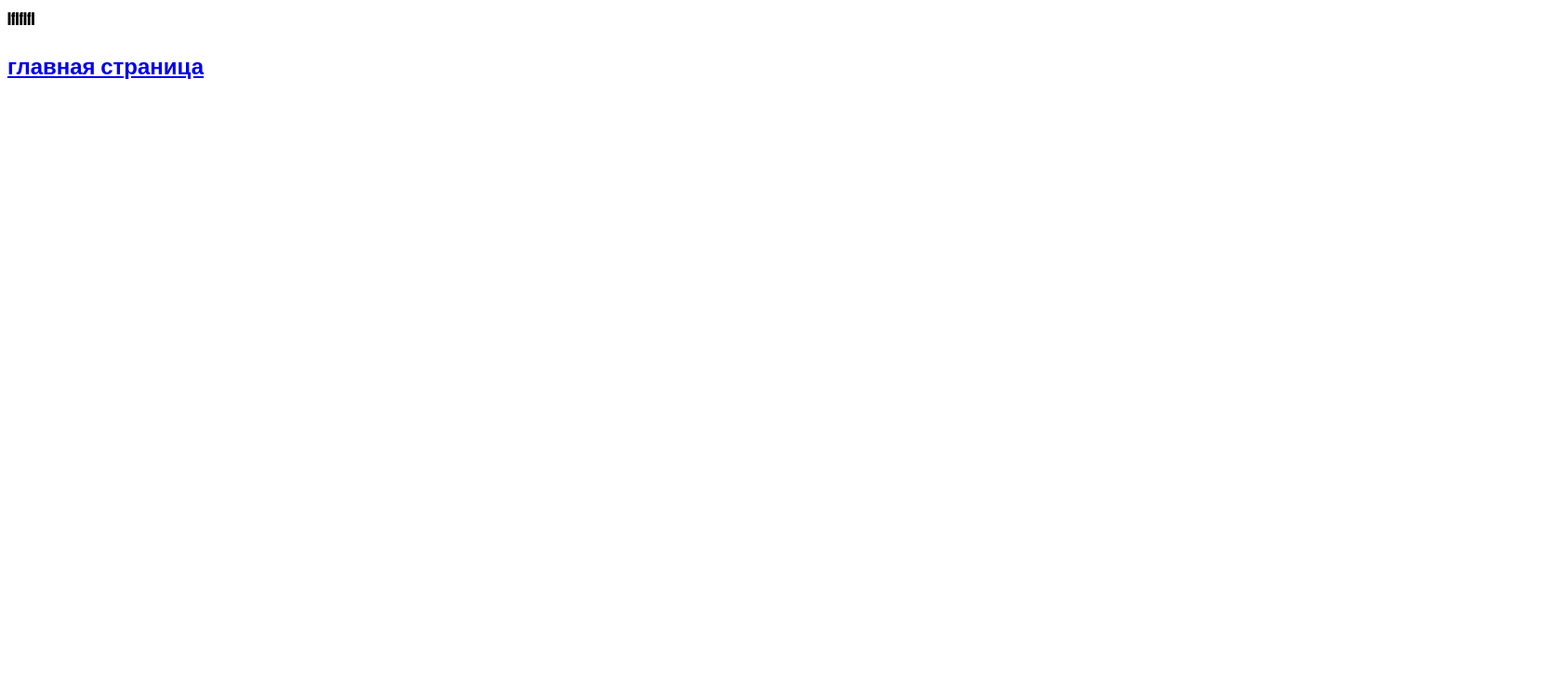
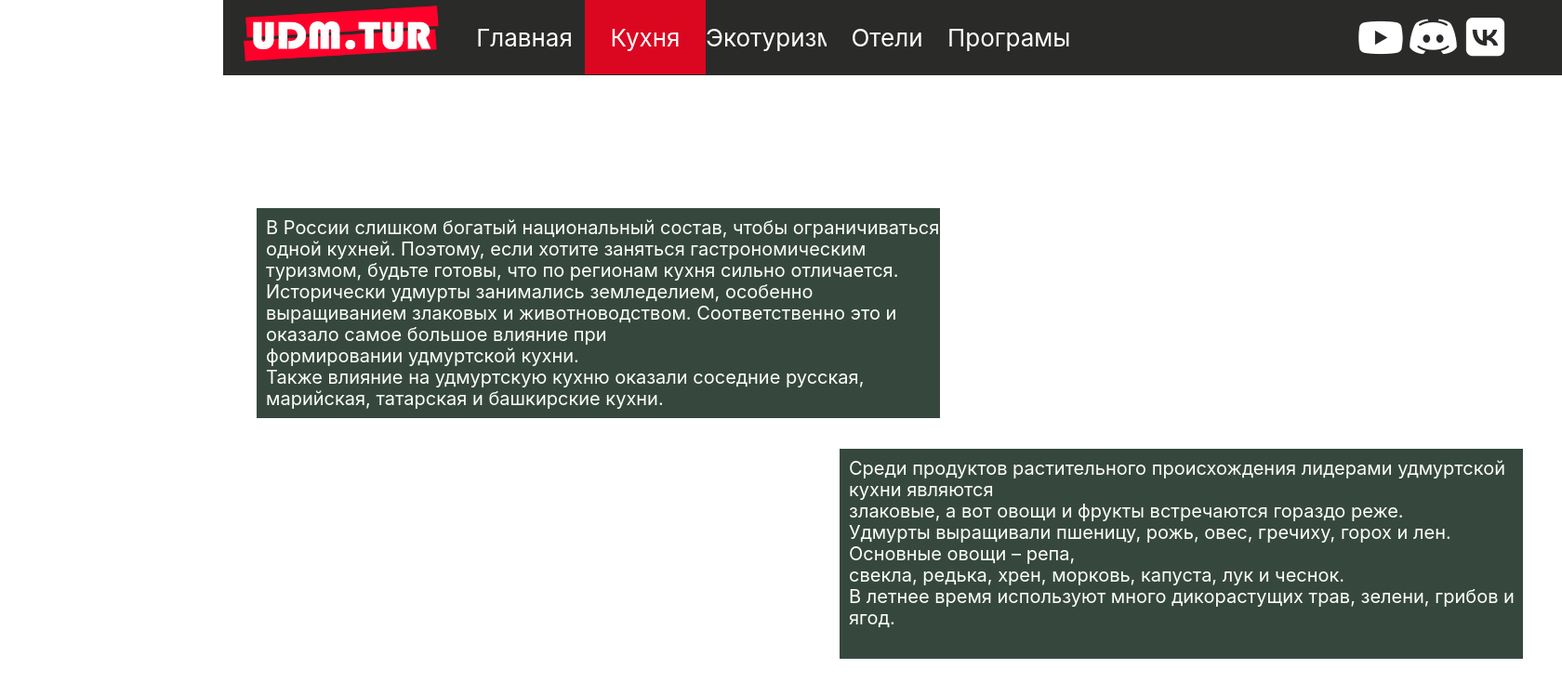
Before and after one commit to Vs3v0l0d/UDM-tour, a plain HTML site: page index/cuhnya.html in a window 1280 px wide. Shown: the top 748 px of the page at 93% size, 1680 px wide, since content can reach past the window. Drawn offline with Linux system fonts and the light colour scheme.

Commit message:
07.05.22 20:40

```diff
--- /dev/null
+++ b/css/cuhnya.css
@@ -0,0 +1,169 @@
+body{
+    font-family:Impact, Haettenschweiler, 'Arial Narrow Bold', sans-serif;
+}
+#shapka{
+position: absolute;
+width: 1440px;
+height: 82px;
+left: 240px;
+top: 0px;
+
+background-color: #2A2A29;
+}
+#vk{
+position: absolute;
+width: 55px;
+height: 55px;
+top: 13px;
+left: 1330px;
+text-decoration: none;
+user-select: none;
+background-color: #ffffff00;
+}
+#ds{
+position: absolute;
+width: 55px;
+height: 55px;
+top: 13px;
+left: 1274px;
+text-decoration: none;
+user-select: none;
+background-color: #ffffff00;
+}
+#yt{
+position: absolute;
+width: 55px;
+height: 55px;
+top: 13px;
+left: 1218px;
+text-decoration: none;
+user-select: none;
+background-color: #ffffff00;
+}
+#logo{
+position: relative;
+width: 257px;
+height: 71px;
+left: 1px;
+top: 0px;
+overflow: hidden;
+background-color: #ffffff00;
+}
+#qwe{
+position: absolute;
+width: 319px;
+height: 301px;
+left: -15.5%;
+top: -142%;
+
+}
+#glavnaya1{
+position: absolute;
+width: 130px;
+height: 80px;
+top: 0px;
+
+background: #2A2A29;
+}
+#glavnaya1:hover { background: #DB0720;}
+#glavnaya1:active { background: #ffffffbe;}
+#kuhna{
+position: absolute;
+width: 130px;
+height: 80px;
+top: 0px;
+text-decoration: none; /* убирать подчёркивание у ссылок */
+user-select: none; /* убирать выделение текста */
+background: #DB0720;
+}
+#eco{
+position: absolute;
+width: 130px;
+height: 80px;
+top: 0px;
+text-decoration: none;
+user-select: none;
+background: #2A2A29;
+}
+#eco:hover { background: #DB0720; }
+#eco:active { background: #ffffffbe; }
+#hotel{
+position: absolute;
+width: 130px;
+height: 80px;
+top: 0px;
+text-decoration: none;
+user-select: none;
+background: #2A2A29;
+}
+#hotel:hover { background: #DB0720; }
+#hotel:active { background: #ffffffbe; }
+#prog{
+position: absolute;
+width: 130px;
+height: 80px;
+top: 0px;
+text-decoration: none;
+user-select: none;
+background: #2A2A29;
+}
+#prog:hover { background: #DB0720; }
+#prog:active { background: #ffffffbe; }
+#p{
+font-family: 'Inter';
+font-style: normal;
+font-weight: 400;
+font-size: 26px;
+line-height: 30px;
+text-align: center;
+color: #FFFFFF;
+}
+#po{
+font-family: 'Inter';
+font-style: normal;
+font-weight: 600;
+font-size: 30px;
+line-height: 36px;
+text-align: center;
+
+color: #FFFFFF;
+}
+#main{
+    position: absolute;
+    background-color: #FFFFFF;
+    left: 240px;
+    top: 81px;
+    width: 1440px;
+    height: 3966px;
+
+}
+#inf1{
+    position:absolute;
+    width: 735px;
+    height: 226px;
+    left: 36px;
+    top: 143px;
+    background-color: #36483E;
+    font-family: 'Inter';
+    font-style: normal;
+    font-weight: 400;
+    font-size: 20px;
+    line-height: 23px;
+
+    color: #FFFFFF;
+}
+#inf2{
+    position: absolute;
+    width: 735px;
+    height: 226px;
+    left: 663px;
+    top: 402px;
+    background: #36483E;
+    font-family: 'Inter';
+    font-style: normal;
+    font-weight: 400;
+    font-size: 20px;
+    line-height: 23px;
+
+    color: #FFFFFF;
+}
--- a/css/main.css
+++ b/css/main.css
@@ -4,32 +4,60 @@ body{
 #shapka{
     position: absolute;
     width: 1440px;
-    height: 81px;
+    height: 82px;
     left: 240px;
-    top: 0px;
+    top:0px;
 
     background-color: #2A2A29;
+}
+#vk{
+    position: absolute;
+    width: 55px;
+    height: 55px;
+    top: 13px;
+    left: 1330px;
+    text-decoration: none;
+    user-select: none;
+}
+#ds{
+    position: absolute;
+    width: 55px;
+    height: 55px;
+    top: 13px;
+    left: 1274px;
+    text-decoration: none;
+    user-select: none;
+}
+#yt{
+    position: absolute;
+    width: 55px;
+    height: 55px;
+    top: 13px;
+    left: 1218px;
+    text-decoration: none;
+    user-select: none;
 }
 #logo{
     position: relative;
     width: 257px;
-    height: 80px;
+    height: 71px;
     left: 1px;
     top: 0px;
     overflow: hidden;
+
 }
-img{
+#qwe{
     position: absolute;
-    width: 372px;
-    height: 310px;
-    left: -25.5%;
-    top: -130%;
+    width: 319px;
+    height: 301px;
+    left: -15.5%;
+    top: -142%;
+
 }
 #glavnaya1{
     position: absolute;
     width: 130px;
-    height: 81px;
-    left: 259px;
+    height: 80px;
     top: 0px;
 
     background: #DB0720;
@@ -37,8 +65,7 @@ img{
 #kuhna{
     position: absolute;
     width: 130px;
-    height: 81px;
-    left: 389px;
+    height: 80px;
     top: 0px;
     text-decoration: none; /* убирать подчёркивание у ссылок */
     user-select: none; /* убирать выделение текста */
@@ -49,8 +76,7 @@ img{
 #eco{
     position: absolute;
     width: 130px;
-    height: 81px;
-    left: 519px;
+    height: 80px;
     top: 0px;
     text-decoration: none;
     user-select: none;
@@ -61,8 +87,7 @@ img{
 #hotel{
     position: absolute;
     width: 130px;
-    height: 81px;
-    left: 649px;
+    height: 80px;
     top: 0px;
     text-decoration: none;
     user-select: none;
@@ -73,8 +98,7 @@ img{
 #prog{
     position: absolute;
     width: 130px;
-    height: 81px;
-    left: 779px;
+    height: 80px;
     top: 0px;
     text-decoration: none;
     user-select: none;
@@ -196,5 +220,5 @@ color: #000000;
 text-decoration: none;
 user-select: none;
 }
-#pe:hover { color: #DB0720; }
-#pe:active { color: #ffffff; }
+#pe:hover { color: #36483E; }
+#pe:active { color: #2A2A29; }
--- a/index/cuhnya.html
+++ b/index/cuhnya.html
@@ -2,14 +2,44 @@
 <html>
 <head>
     <meta charset ="utf-8">
-    <link rel='stylesheet' href='../css/main.css'>
+    <link rel='stylesheet' href='../css/cuhnya.css'>
 </head>
 <body>
-              <div id="upline">
-                            lflflfl
-                            <a href=index.html>
-                                <h2>главная страница</h2>
-                            </a>
-              </div>
-
+    <div id="shapka">
+        <div id="logo"><img id="qwe" src="../img/udm.png"  width="100%" height="100%"></div>
+        <a href="./index.html"><div id="glavnaya1" style="left: 259px;"><p id="p">Главная</p></div></a>
+        <a href="./cuhnya.html"><div id="kuhna" style="left: 389px;"><p id="p">Кухня</p></div></a>
+        <a href="./ecoturizm.html"><div id="eco" style="left: 519px;"><p id="p">Экотуризм</p></div></a>
+        <a href="./hotel.html"><div id="hotel" style="left: 649px;"><p id="p">Отели</p></div></a>
+        <a href="./tur.html"><div id="prog" style="left: 779px;"><p id="p">Програмы</p></div></a>
+        <a href="https://vk.com/video"><div id="vk"><img src="../img/icons8-вконтакте-55.png"></div></a>
+        <a href="https://discord.com/"><div id="ds"><img src="../img/icons8-discord-55.png"></div></a>
+        <a href="https://www.youtube.com/watch?v=dQw4w9WgXcQ"><div id="yt"><img src="../img/icons8-youtube-play-55.png"></div></a>
+    </div>
+    <div id="shapka" style="top: 3900px;">
+        <a href="./index.html"><div id="glavnaya1" style="left: 0px;"><p id="p">Главная</p></div></a>
+        <a href="./cuhnya.html"><div id="kuhna" style="left: 130px;"><p id="p">Кухня</p></div></a>
+        <a href="./ecoturizm.html"><div id="eco" style="left: 260px;"><p id="p">Экотуризм</p></div></a>
+        <a href="./hotel.html"><div id="hotel" style="left: 390px;"><p id="p">Отели</p></div></a>
+        <a href="./tur.html"><div id="prog" style="left: 520px;"><p id="p">Програмы</p></div></a>
+        <a href="https://vk.com/video"><div id="vk"><img src="../img/icons8-вконтакте-55.png"></div></a>
+        <a href="https://discord.com/"><div id="ds"><img src="../img/icons8-discord-55.png"></div></a>
+        <a href="https://www.youtube.com/watch?v=dQw4w9WgXcQ"><div id="yt"><img src="../img/icons8-youtube-play-55.png"></div></a>
+    </div>
+    <div id="main">
+        <div id="inf1">
+            <p style="position:absolute; left: 10px; top: -10px;">В России слишком богатый национальный состав, чтобы ограничиваться одной кухней.
+            Поэтому, если  хотите заняться гастрономическим туризмом, будьте готовы, что по регионам кухня сильно отличается.
+            Исторически удмурты занимались земледелием, особенно выращиванием злаковых и животноводством. Соответственно это и оказало самое большое влияние при<br>
+            формировании удмуртской кухни.<br>
+            Также влияние на удмуртскую кухню оказали соседние русская, марийская, татарская и башкирские кухни.</p>
+        </div>
+        <div id="inf2">
+            <p style="position:absolute; left: 10px; top: -10px;">Среди продуктов растительного происхождения лидерами удмуртской кухни являются<br>
+            злаковые, а вот овощи и фрукты встречаются гораздо реже.<br>
+            Удмурты выращивали пшеницу, рожь, овес, гречиху, горох и лен. Основные овощи – репа,<br>
+            свекла, редька, хрен, морковь, капуста, лук и чеснок.<br>
+            В летнее время используют много дикорастущих трав, зелени, грибов и ягод.</p>
+        </div>
+    </div>
 </body>
```
Also changed, not shown: index/index.html (+20 -6 lines), img/icons8-discord-55.png (added), img/icons8-youtube-play-55.png (added), img/icons8-вконтакте-55.png (added).
